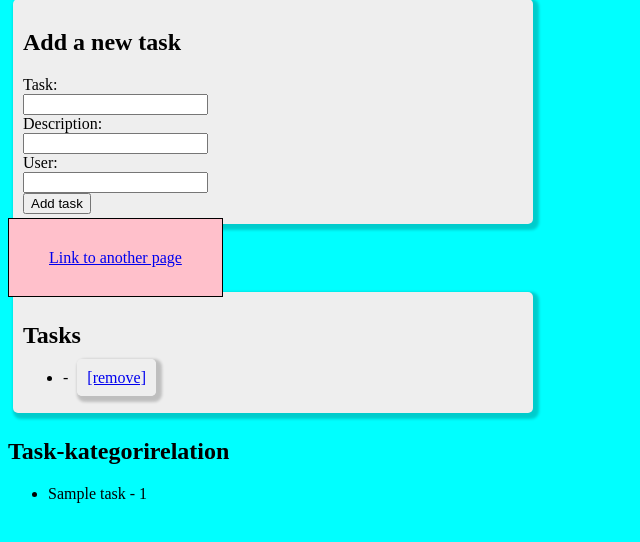
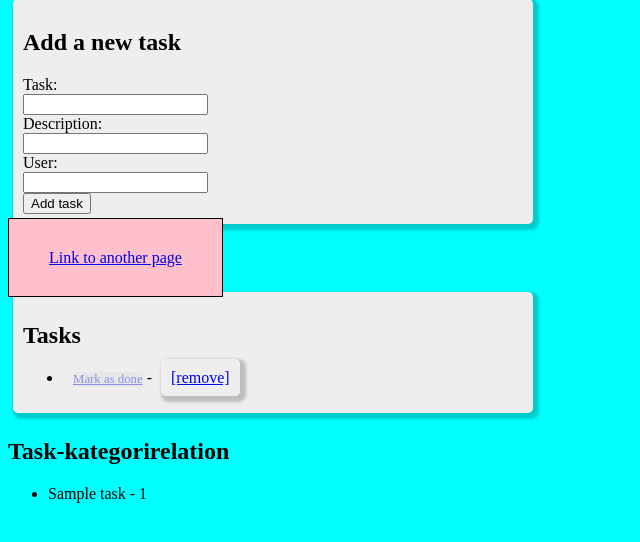
Before and after one commit to Arron-Reed/ToDo-App-Vanilla-PHP-2023, a PHP site: page / in a window 1280 px wide. Shown: the part 84-626 px from the top of the page, without its empty margins (0-640 px from the left). Run offline with PHP 8.4, Linux system fonts and the light colour scheme; tables that the repository leaves empty or names only in its code hold one stand-in row (values such as "Sample post"); data that the repository does not hold is empty.

Commit message:
more stuff

```diff
--- a/crud.php
+++ b/crud.php
@@ -22,7 +22,7 @@ function createTask($taskTitle, $taskDescription, $userId)
 
     $query =<<<SQL
     INSERT INTO task (`taskTitle`, `taskDescription`, `taskDone`, `taskDate`, `userId`)
-    VALUES (:taskTitle,	:taskDescription,	0,	NULL,	:userId)
+    VALUES (:taskTitle,	:taskDescription,	0,	NOW(),	:userId)
     SQL;
 
     try {
--- a/index.php
+++ b/index.php
@@ -94,6 +94,7 @@ echo "Password: ".$password."<br>";
         print("<a href='" . $_SERVER["PHP_SELF"] . "?showtaskId=" . $task["taskId"] . "'>");
         print($task['taskTitle']);
         print("</a>");
+        print("<a href='#' class='done-button'>Mark as done</a>");
         print(" - ");
         print("<a href='" . $_SERVER["PHP_SELF"] . "?deletetaskId=" . $task["taskId"] . "' class='potato'>");
         print("[remove]");
--- a/styles.css
+++ b/styles.css
@@ -29,8 +29,27 @@ body {
     box-shadow: 3px 3px 3px 3px rgb(0, 0, 0, 0.2);
 }
 
+.done-button {
+    background-color: #ddd;
+    margin-left: 10px;
+    display: inline-block;
+    font-size: 0.8em;
+    opacity: 0.4;
+}
+
+.dogs li:hover .done-button {
+    opacity: 1;
+
+}
+
+
+
 .bull {
     background-color: pink;
     border: 1px solid black;
     padding: 30px 40px;
 }
+
+.taskBox {
+    border: 1px solid black;
+}
```
Also changed, not shown: start.php (added, +31 -0 lines), Login/home.php (added), Login/login.php (added), Login/logout.php (added).
